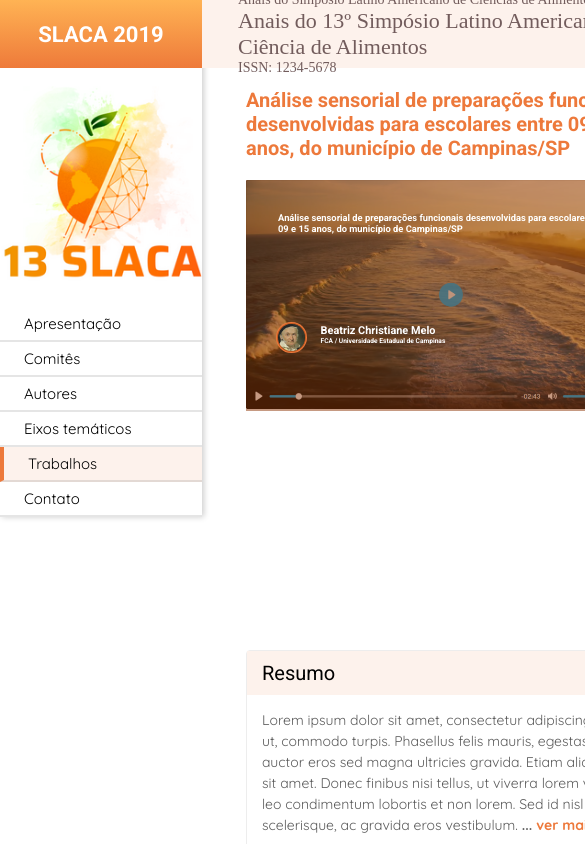
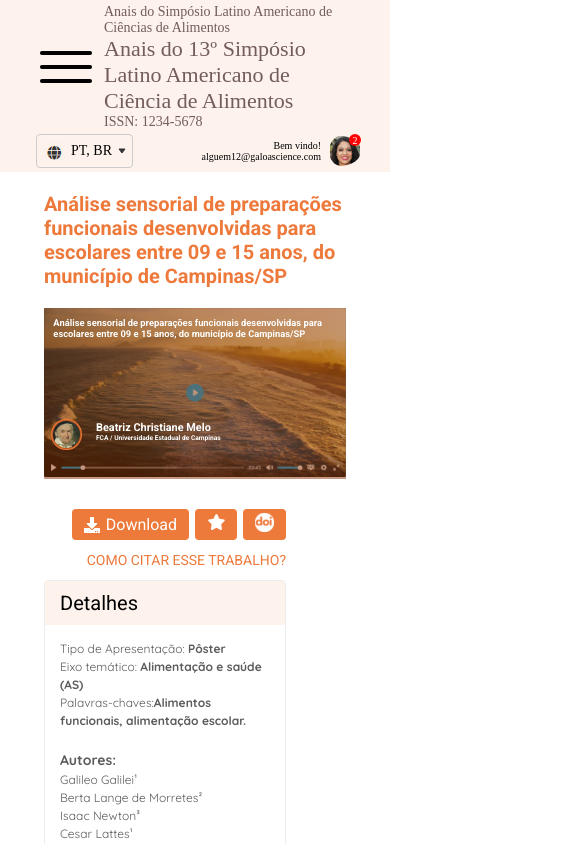
Before and after one commit to HenriqueMorales/chuva, a React (Vite) app: page / in a window 390 px wide. Shown: the top 844 px of the page, 585 px wide, since content can reach past the window. Built offline with nearby package versions, Linux system fonts and the light colour scheme.

Commit message:
adiciona versao mobile

```diff
--- a/src/App.jsx
+++ b/src/App.jsx
@@ -1,22 +1,29 @@
+import { useState } from "react";
 import Discussions from "./components/Discussions";
 import Header from "./components/Header";
 import Nav from "./components/Nav";
 import Summary from "./components/Summary";
 import VideoSection from "./components/VideoSection";
 import GlobalStyle from "./styles/GlobalStyle";
+import Footer from "./components/Footer";
 
 function App() {
+  const [showNavMobile, setShowNavMobile] = useState(false);
   return (
     <div className="app">
       <GlobalStyle />
-      <Nav />
+      {showNavMobile && (
+        <div className="modal" onClick={() => setShowNavMobile(false)}></div>
+      )}
+      <Nav showNavMobile={showNavMobile} />
       <div className="header-content-wrapper">
-        <Header />
+        <Header setShowNavMobile={setShowNavMobile} />
         <div className="content">
           <VideoSection />
           <Summary />
           <Discussions />
         </div>
+        <Footer />
       </div>
     </div>
   );
--- a/src/components/Discussions/CreateTopic/styles.js
+++ b/src/components/Discussions/CreateTopic/styles.js
@@ -25,7 +25,7 @@ const StyledCreateTopic = styled.div`
   p {
     font-family: "Quicksand", sans-serif;
     font-size: 1.4rem;
-    width: 620px;
+    max-width: 620px;
   }
 
   button {
--- /dev/null
+++ b/src/components/Footer/index.jsx
@@ -0,0 +1,13 @@
+import React from "react";
+import footerImage from "../../assets/footer-image.png";
+import StyledFooter from "./styles";
+
+const Footer = () => {
+  return (
+    <StyledFooter>
+      <img src={footerImage} alt="Logo Galoá" />
+    </StyledFooter>
+  );
+};
+
+export default Footer;
--- /dev/null
+++ b/src/components/Footer/styles.js
@@ -0,0 +1,11 @@
+import styled from "styled-components";
+
+const StyledFooter = styled.footer`
+  margin-top: 50px;
+
+  img {
+    width: 100%;
+  }
+`;
+
+export default StyledFooter;
--- a/src/components/Header/index.jsx
+++ b/src/components/Header/index.jsx
@@ -3,11 +3,22 @@ import StyledHeader from "./styles";
 import languageImage from "../../assets/language-image.svg";
 import dropdown from "../../assets/dropdown.svg";
 import profilePic from "../../assets/profile-pic.png";
+import menuIcon from "../../assets/menu.svg";
 
-const Header = () => {
+const Header = (props) => {
+  const handleClick = () => {
+    props.setShowNavMobile((prevValue) => !prevValue);
+  };
   return (
     <StyledHeader>
       <section>
+        <div className="menu-text-wrapper">
+          <img
+            className="menu"
+            src={menuIcon}
+            alt="Menu"
+            onClick={handleClick}
+          />
           <div className="text">
             <p>Anais do Simpósio Latino Americano de Ciências de Alimentos</p>
             <p className="big">
@@ -15,6 +26,8 @@ const Header = () => {
             </p>
             <p>ISSN: 1234-5678</p>
           </div>
+        </div>
+        <div className="dropdown-profile-wrapper">
           <article>
             <img src={languageImage} />
             <p>PT, BR</p>
@@ -28,6 +41,7 @@ const Header = () => {
             <img src={profilePic} alt="Foto de perfil" />
             <span>2</span>
           </div>
+        </div>
       </section>
     </StyledHeader>
   );
--- a/src/components/Header/styles.js
+++ b/src/components/Header/styles.js
@@ -4,7 +4,7 @@ const StyledHeader = styled.header`
   align-items: center;
   background: var(--light-background);
   display: flex;
-  height: 68px;
+  min-height: 68px;
 
   section {
     align-items: center;
@@ -12,9 +12,26 @@ const StyledHeader = styled.header`
     justify-content: space-between;
     padding-left: 36px;
     padding-right: 29px;
+    padding: 4px 29px 4px 36px;
     width: 100%;
 
-    div {
+    @media (max-width: 740px) {
+      flex-wrap: wrap;
+    }
+
+    .menu-text-wrapper {
+      display: flex;
+      gap: 8px;
+      .menu {
+        cursor: pointer;
+        display: none;
+        @media (max-width: 1000px) {
+          display: block;
+        }
+      }
+    }
+
+    .text {
       color: #725c5c;
 
       p {
@@ -25,6 +42,16 @@ const StyledHeader = styled.header`
         font-size: 2.2rem;
         font-weight: 400;
       }
+    }
+
+    .dropdown-profile-wrapper {
+      display: flex;
+      gap: 12px;
+
+      @media (max-width: 740px) {
+        justify-content: space-between;
+        padding-top: 4px;
+        width: 100%;
       }
 
       article {
@@ -68,6 +95,7 @@ const StyledHeader = styled.header`
         }
       }
     }
+  }
 `;
 
 export default StyledHeader;
--- a/src/components/Nav/index.jsx
+++ b/src/components/Nav/index.jsx
@@ -2,9 +2,9 @@ import React from "react";
 import StyledNav from "./styles";
 import sideMenuImg from "../../assets/side-menu-img.png";
 
-const Nav = () => {
+const Nav = (props) => {
   return (
-    <StyledNav>
+    <StyledNav showNavMobile={props.showNavMobile}>
       <h1>SLACA 2019</h1>
       <img src={sideMenuImg} alt="SLACA 2019" />
       <ul>
--- a/src/components/Nav/styles.js
+++ b/src/components/Nav/styles.js
@@ -1,10 +1,18 @@
 import styled from "styled-components";
 
 const StyledNav = styled.nav`
+  background: #fff;
   box-shadow: 2px 0 6px rgba(0, 0, 0, 0.2);
   height: 100%;
   flex-shrink: 0;
   width: 202px;
+
+  @media (max-width: 1000px) {
+    left: ${({ showNavMobile }) => (showNavMobile ? 0 : "-100%")};
+    position: absolute;
+    transition: 0.4s;
+    z-index: 100;
+  }
 
   h1 {
     align-items: center;
--- a/src/components/VideoSection/Main/styles.js
+++ b/src/components/VideoSection/Main/styles.js
@@ -2,7 +2,7 @@ import styled from "styled-components";
 
 const StyledMain = styled.main`
   font-family: "Roboto", sans-serif;
-  max-width: 1000px;
+  max-width: 800px;
 
   .video {
     color: #fff;
@@ -21,7 +21,8 @@ const StyledMain = styled.main`
       justify-content: space-between;
       left: 0;
       top: 0;
-      padding: 32px 32px 60px 32px;
+      padding: min(32px, 2.4vw);
+      padding-bottom: min(60px, 8vw);
       position: absolute;
       width: 100%;
 
--- a/src/components/VideoSection/styles.js
+++ b/src/components/VideoSection/styles.js
@@ -4,6 +4,7 @@ const StyledVideoSection = styled.section`
   display: flex;
   gap: 30px;
   justify-content: space-between;
+  flex-wrap: wrap;
 `;
 
 export default StyledVideoSection;
--- a/src/styles/GlobalStyle.js
+++ b/src/styles/GlobalStyle.js
@@ -29,6 +29,16 @@ export default createGlobalStyle`
                 padding: 20px 44px;
             }
         }
+
+        .modal {
+      background-color: rgba(0, 0, 0, 0.2);
+      bottom: 0;
+      left: 0;
+      right: 0;
+      top: 0;
+      position: absolute;
+      z-index: 10;
+    }
     }
 
 `;
```
Also changed, not shown: src/assets/footer-image.png (added), src/assets/menu.svg (added). Lines whose indentation alone changed are shown as unchanged.
